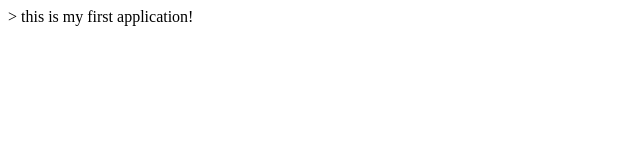
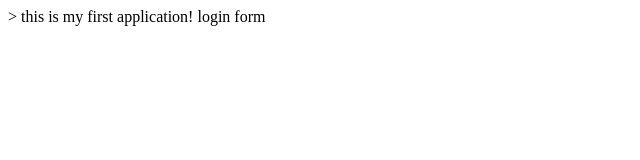
Before and after one commit to vishals11/myapp, a plain HTML site: page index.html in a window 1280 px wide. Shown: the full height of the page, 0-640 px from the left. Drawn offline with Linux system fonts and the light colour scheme.

Commit message:
login form

```diff
--- a/index.html
+++ b/index.html
@@ -2,6 +2,7 @@
 <head>
     <title> My app </title>
     </head>>
-    <body> this is my first application! </body>
+    <body> this is my first application!
+        login form </body>
 
 </html>
```
Also changed, not shown: login.html (added), 1 other file.
